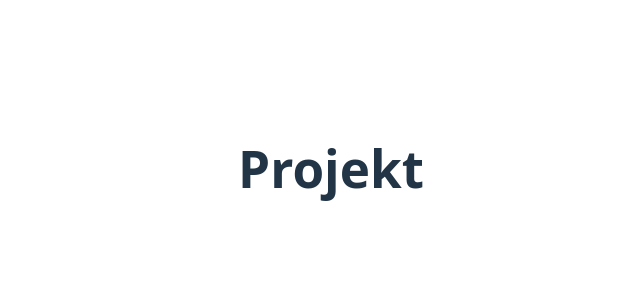
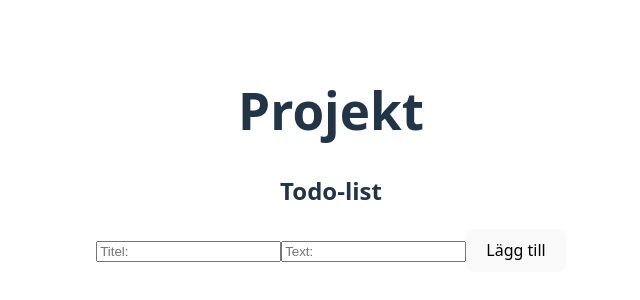
Before and after one commit to lukasdannemann/react-git-conflict, a React (Vite) app: page / in a window 1280 px wide. Shown: the part 232-532 px from the top of the page, without its empty margins (309-949 px from the left). Built offline with nearby package versions, Linux system fonts and the light colour scheme.

Commit message:
add todo function

```diff
--- a/src/App.jsx
+++ b/src/App.jsx
@@ -2,10 +2,44 @@ import { useState } from 'react'
 import './App.css'
 
 function App() {
+  const [todos, setTodos] = useState([])
+  const [text, setText] = useState('')
+  const [title, setTitle] = useState('')
+
+    const addTodo = () => {
+
+      if (!todos) return;
+
+      const newTodo = {
+        title,
+        text
+      }
+      setTodos([...todos, newTodo])
+      setText('')
+      setTitle('')
+    }
+
+    const deleteButton = () => {
+
+    }
 
   return (
     <>
-    <h1>Projekt</h1>
+      <h1>Projekt</h1>
+      <div className='todo-list'>
+        <h2>Todo-list</h2>
+        <input type="text" value={title} placeholder='Titel:' onChange={(e) => setTitle(e.target.value)} />
+        <input type="text" value={text} placeholder='Text:' onChange={(e) => setText(e.target.value)} />
+        <button onClick={() => addTodo()}>Lägg till</button>
+        <ul>
+          {todos?.map(todo => (
+            <div key={title}>
+            <h3>{todo.title}</h3>
+            <p>{todo.text}</p>
+            </div>
+          ))}
+        </ul>
+      </div>
     </>
   )
 }
```
